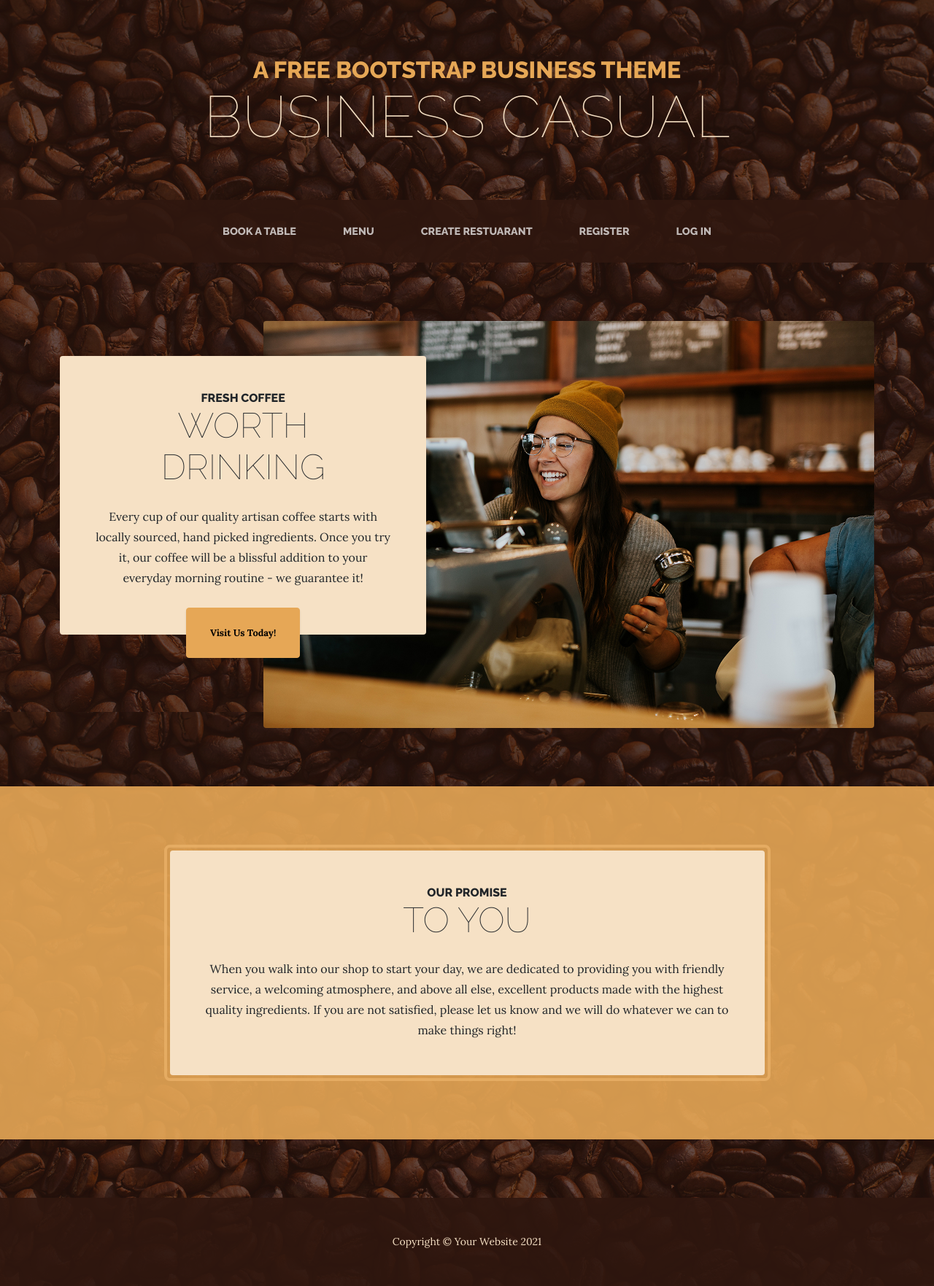
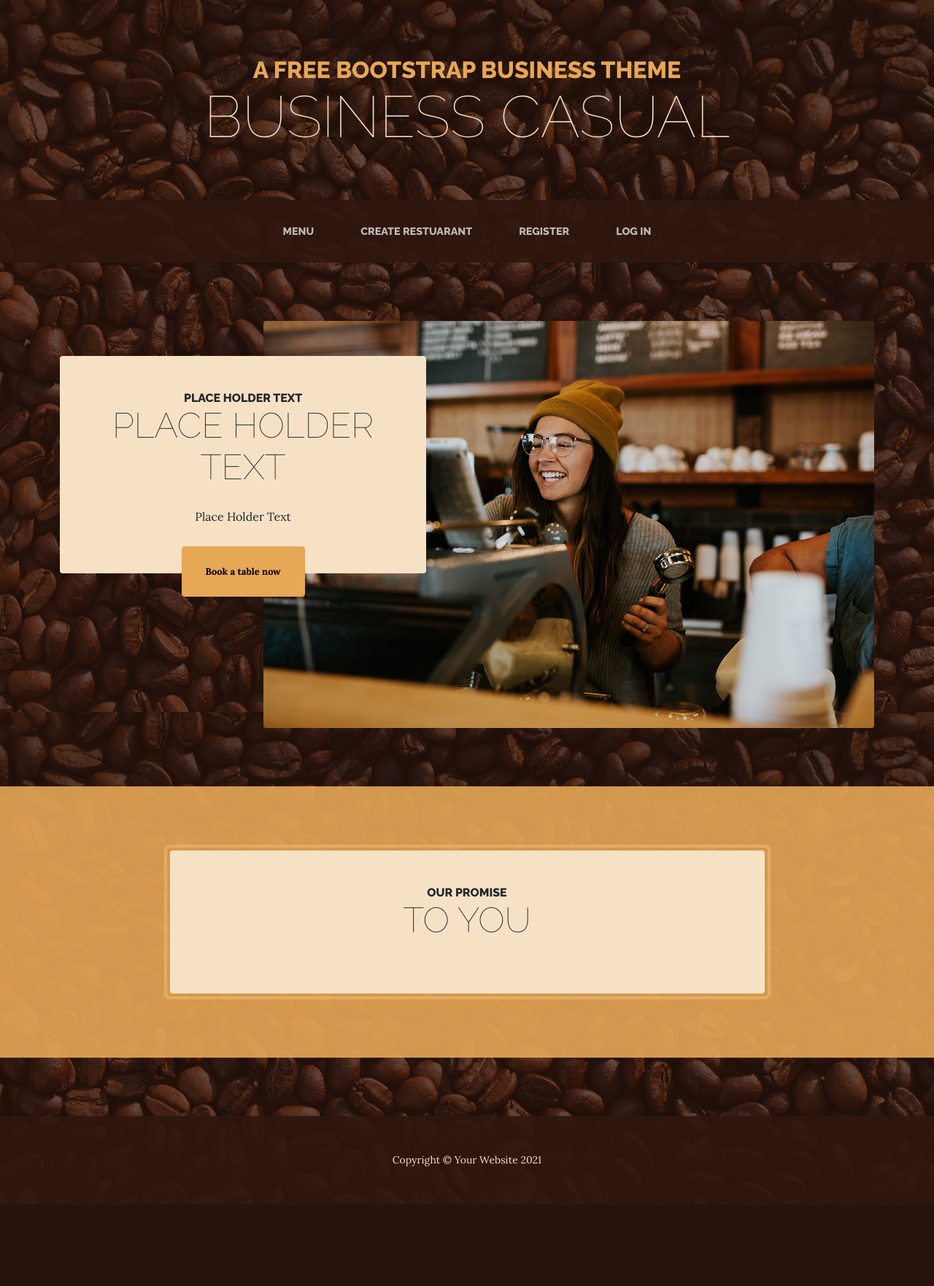
Before and after one commit to Gh0ul5lay3r-91/the-room-restaurant, a Django app: page / in a window 1280 px wide. Shown: the whole page at 73% size. After the commit the page ends 1632 px from the top, so only its background shows below. Run offline with Django 3.2, Linux system fonts and the light colour scheme; some libraries are stand-ins or nearby versions.

Commit message:
Add place holder text, changed call to action position

```diff
--- a/booking/templates/booking/index.html
+++ b/booking/templates/booking/index.html
@@ -8,11 +8,11 @@
             <img class="intro-img img-fluid mb-3 mb-lg-0 rounded" src="../../../static/assets/img/intro.jpg" alt="..." />
             <div class="intro-text left-0 text-center bg-faded p-5 rounded">
                 <h2 class="section-heading mb-4">
-                    <span class="section-heading-upper">Fresh Coffee</span>
-                    <span class="section-heading-lower">Worth Drinking</span>
+                    <span class="section-heading-upper">Place Holder Text</span>
+                    <span class="section-heading-lower">Place Holder Text</span>
                 </h2>
-                <p class="mb-3">Every cup of our quality artisan coffee starts with locally sourced, hand picked ingredients. Once you try it, our coffee will be a blissful addition to your everyday morning routine - we guarantee it!</p>
-                <div class="intro-button mx-auto"><a class="btn btn-primary btn-xl" href="#!">Visit Us Today!</a></div>
+                <p class="mb-3">Place Holder Text</p>
+                <div class="intro-button mx-auto"><a class="btn btn-primary btn-xl" href="{% url 'booking_form' %}">Book a table now</a></div>
             </div>
         </div>
     </div>
@@ -26,7 +26,7 @@
                         <span class="section-heading-upper">Our Promise</span>
                         <span class="section-heading-lower">To You</span>
                     </h2>
-                    <p class="mb-0">When you walk into our shop to start your day, we are dedicated to providing you with friendly service, a welcoming atmosphere, and above all else, excellent products made with the highest quality ingredients. If you are not satisfied, please let us know and we will do whatever we can to make things right!</p>
+                    <p class="mb-0"></p>
                 </div>
             </div>
         </div>
--- a/templates/base.html
+++ b/templates/base.html
@@ -29,7 +29,6 @@
                 <button class="navbar-toggler" type="button" data-bs-toggle="collapse" data-bs-target="#navbarSupportedContent" aria-controls="navbarSupportedContent" aria-expanded="false" aria-label="Toggle navigation"><span class="navbar-toggler-icon"></span></button>
                 <div class="collapse navbar-collapse" id="navbarSupportedContent">
                     <ul class="navbar-nav mx-auto">
-                        <li class="nav-item px-lg-4"><a class="nav-link text-uppercase" href="{% url 'booking_form' %}">Book a Table</a></li>
                         <li class="nav-item px-lg-4"><a class="nav-link text-uppercase" href="#">Menu</a></li>
                         <li class="nav-item px-lg-4"><a class="nav-link text-uppercase" href="{% url 'restaurant_form' %}">Create Restuarant</a></li><!--This needs to be set so only an admin can click on it-->
                         <li class="nav-item px-lg-4"><a class="nav-link text-uppercase" href="#">Register</a></li><!--To be displayed if user isnt registered-->
```
Also changed, not shown: README.md (deleted).
